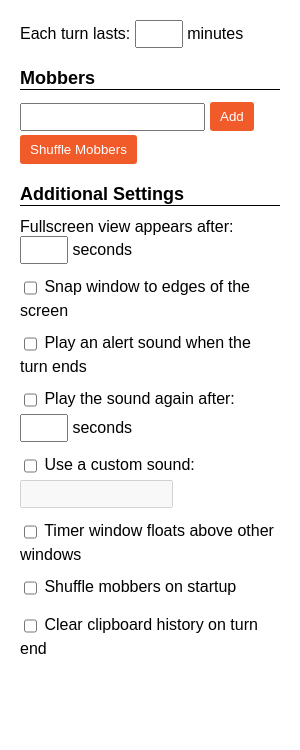
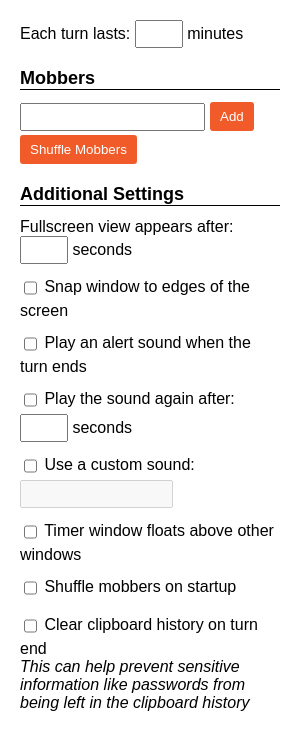
Before and after one commit to pluralsight/mob-timer, an Electron app: page src/windows/config/index.html in a window 300 px wide. Drawn offline with Linux system fonts and the light colour scheme; no server answers.

Commit message:
Add explaination to config screen

```diff
--- a/src/windows/config/index.html
+++ b/src/windows/config/index.html
@@ -75,6 +75,8 @@
             <input type="checkbox" id="clearClipboardHistoryOnTurnEnd" class="settings-checkbox"/>
             Clear clipboard history on turn end
           </label>
+          <br>
+          <i>This can help prevent sensitive information like passwords from being left in the clipboard history</i>
         </div>
       </div>
     </div>
```
